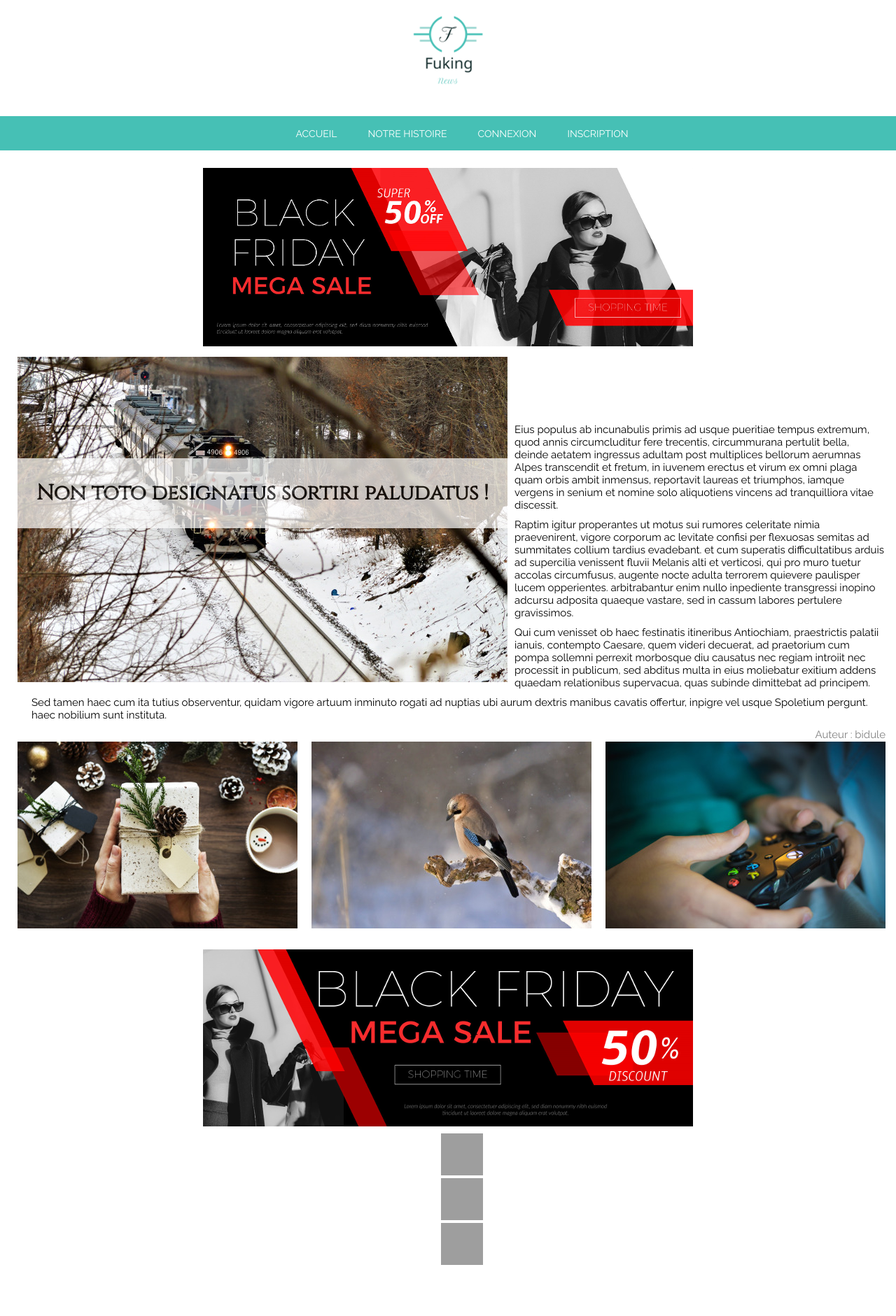
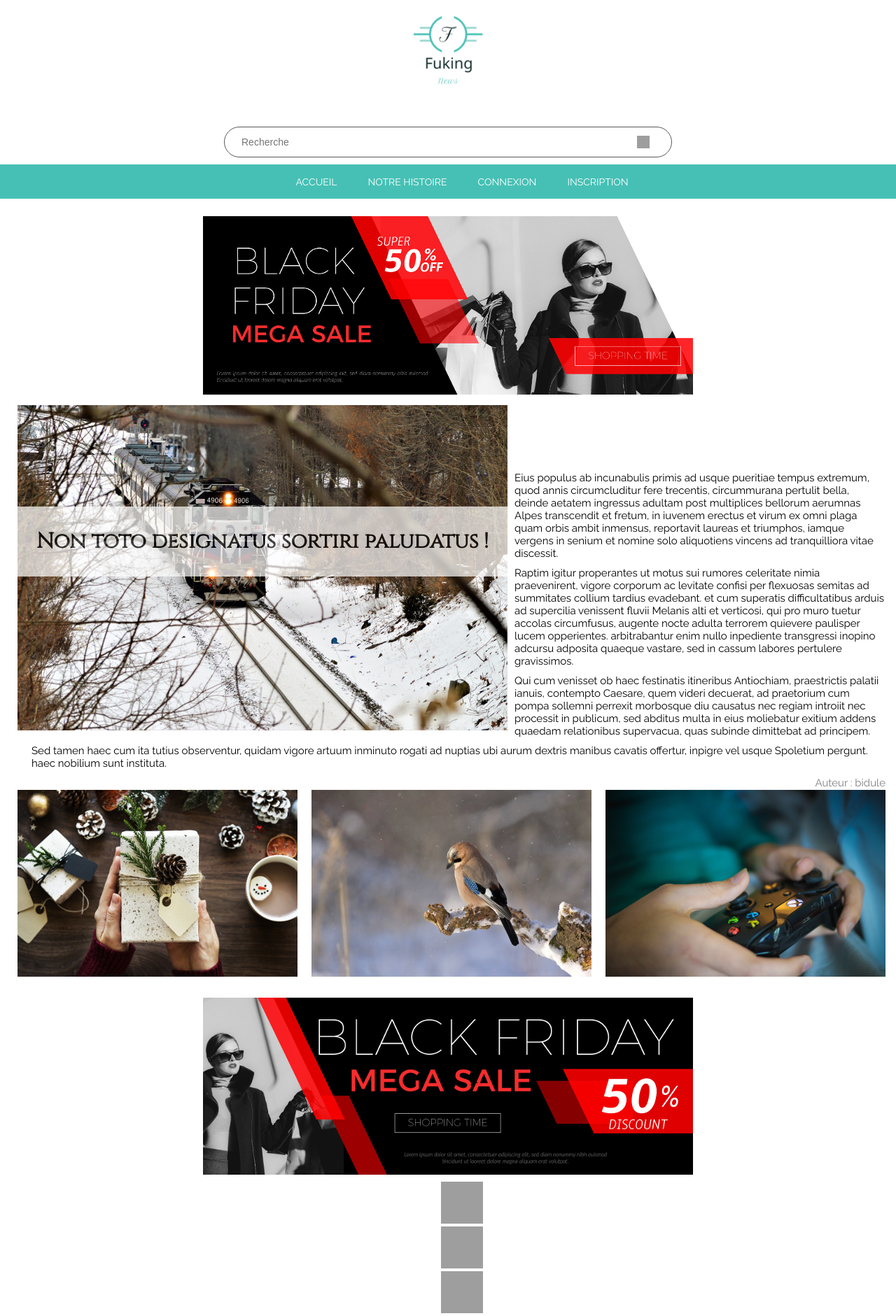
Before and after one commit to Dmansuy/grandJournal, a PHP site: page / in a window 1280 px wide. Shown: the whole page at 70% size. Before the commit the page ends 1808 px from the top, so only its background shows below. Run offline with PHP 8.4, Linux system fonts and the light colour scheme; some libraries are stand-ins or nearby versions; some web fonts are replaced; grey boxes are pictures that could not be loaded.

Commit message:
Add files via upload
rattrapage comme on peut

```diff
--- a/menu.php
+++ b/menu.php
@@ -6,6 +6,8 @@
  	<div class="logo">
  		 <a href="index.php?par=0"><img src="images/logo.png"></a>
  	</div>
+	<div class="search_container">
+		<input class="search_input" type="text" placeholder="Recherche">
 	<nav class="navbar navbar-default">
 		<ul class="nav navbar-nav">
 			<li><a href="index.php?par=0">Accueil</a></li>
--- a/style.css
+++ b/style.css
@@ -1,6 +1,54 @@
 *{
 	margin: 0;
 }
+.search_container{
+	padding-top: 5px;
+	text-align: center;
+}
+
+.search_input {
+  margin: 10px 10px 10px 10px;
+  width: 50%;
+  padding: 12px 24px;
+  background-color: transparent;
+  transition: transform 250ms ease-in-out;
+  font-size: 14px;
+  line-height: 18px;
+  color: #575756;
+  background-color: transparent;
+  background-image: url(http://mihaeltomic.com/codepen/input-search/ic_search_black_24px.svg);
+  background-repeat: no-repeat;
+  background-size: 18px 18px;
+  background-position: 95% center;
+  border-radius: 50px;
+  border: 1px solid #575756;
+  transition: all 250ms ease-in-out;
+  backface-visibility: hidden;
+  transform-style: preserve-3d;
+}
+  .search_input &:placeholder {
+    color: rgba(87, 87, 86, 0.8);
+    text-transform: uppercase;
+    letter-spacing: 1.5px;
+  }
+  .search_input &:hover{
+    padding: 5px 0;
+    outline: 0;
+    border: 1px solid transparent;
+    border-bottom: 1px solid #575756;
+    border-radius: 0;
+    background-position: 100% center;
+  }
+
+.search__input &:focus{
+padding: 5px 0;
+    outline: 0;
+    border: 1px solid transparent;
+    border-bottom: 1px solid #575756;
+    border-radius: 0;
+    background-position: 100% center;}
+
+
 nav.navbar-default{
 	background: rgb(70, 192, 181);
 	padding: 15px 0;
```
